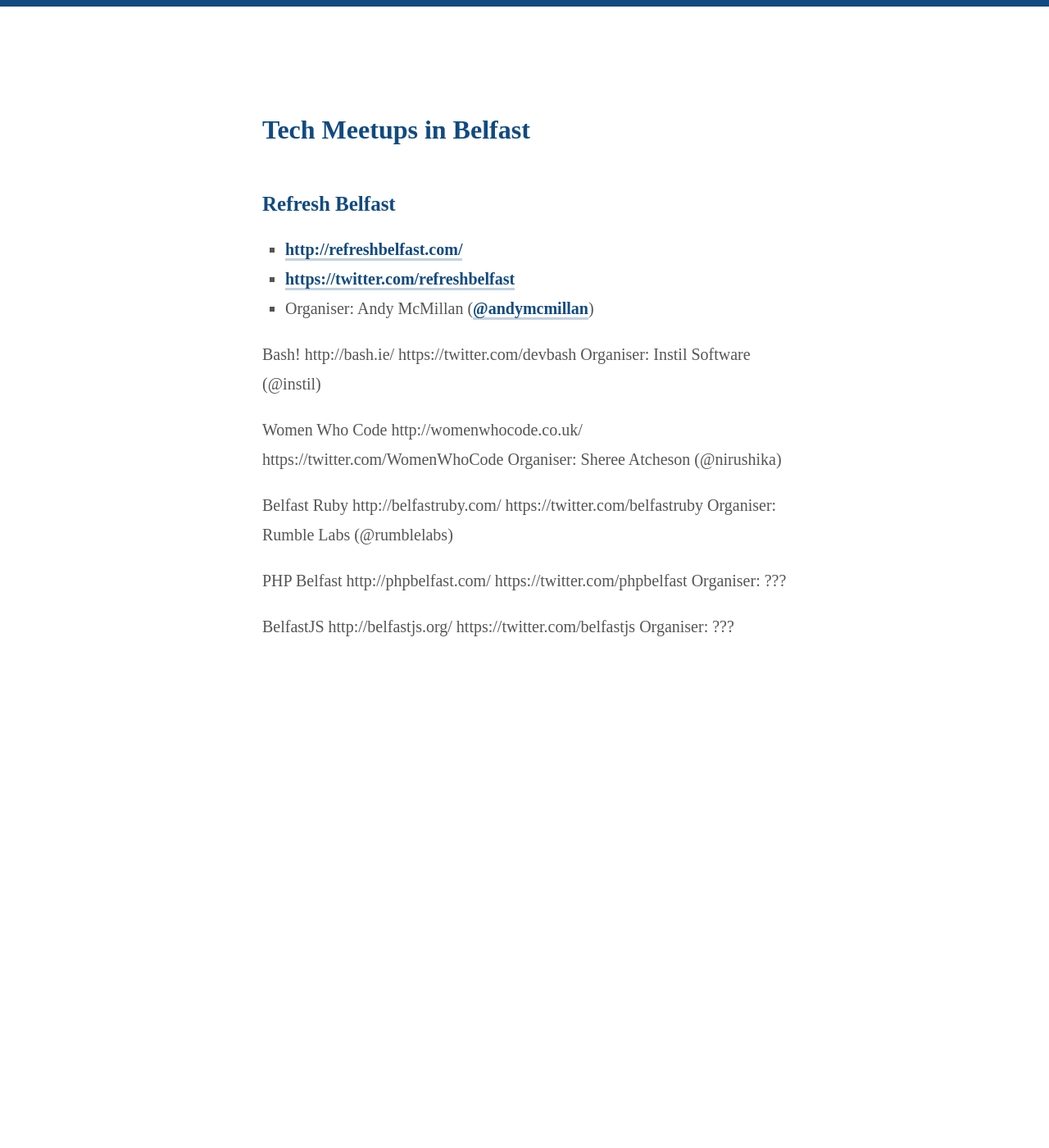
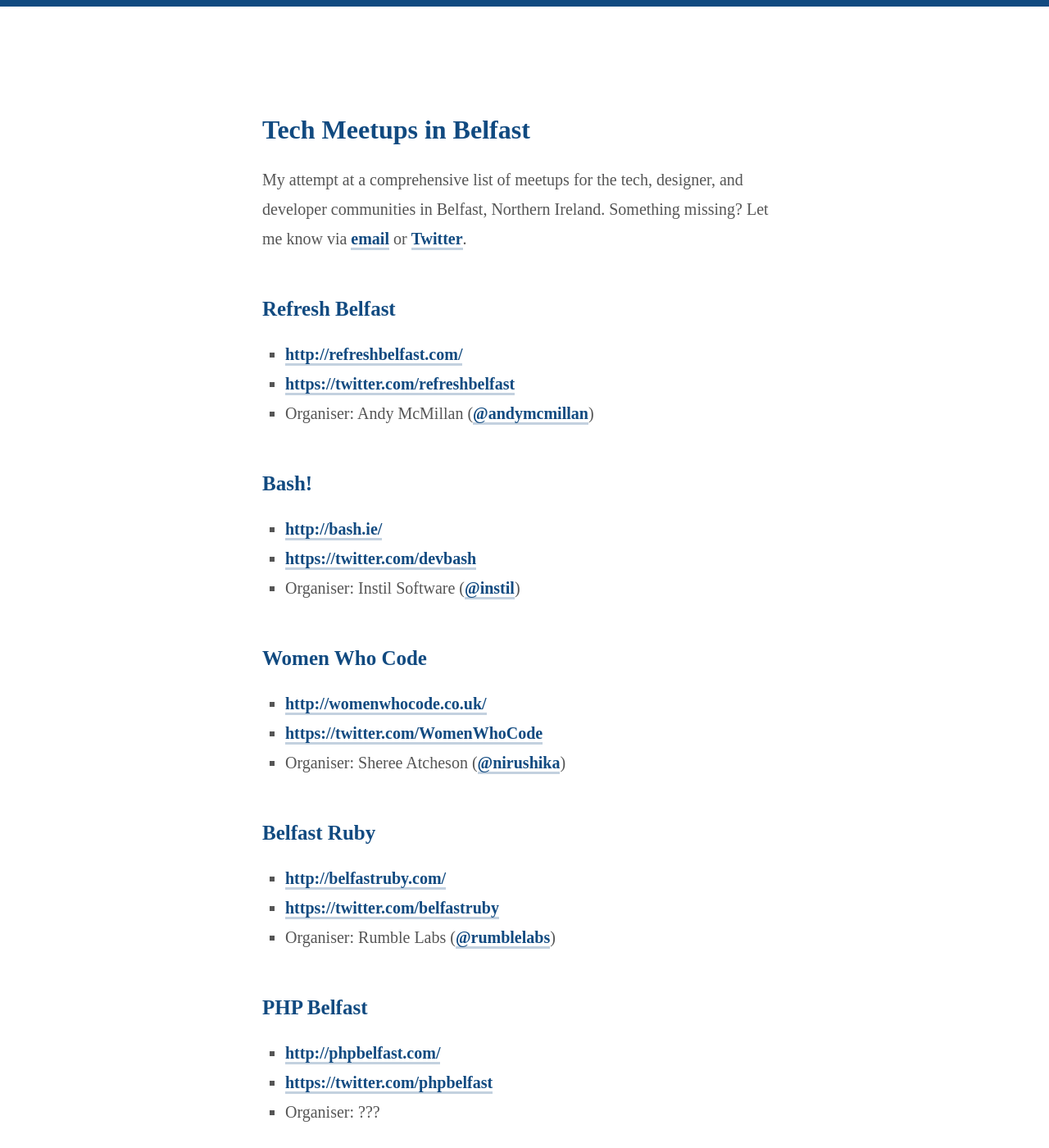
Before and after one commit to andymcmillan/andymcmillan, a Jekyll site: the page built from meetups.md, in a window 1280 px wide and 1400 px high. Shown: the whole window at 82% size. Built offline with Jekyll 4.4.1, drawn with Linux system fonts in a browser that asks for light colours; Markdown is read by kramdown in place of the engine named in the settings; some of the changed text lies outside the part shown.

Commit message:
Update meetups.md

```diff
--- a/meetups.md
+++ b/meetups.md
@@ -6,32 +6,34 @@
 
 # Tech Meetups in Belfast
 
+My attempt at a comprehensive list of meetups for the tech, designer, and developer communities in Belfast, Northern Ireland. Something missing? Let me know via [email](mailto:andy@goodonpaper.com) or [Twitter](https://twitter.com/andymcmillan).
+
 ## Refresh Belfast
 * [http://refreshbelfast.com/](http://refreshbelfast.com/)
 * [https://twitter.com/refreshbelfast](https://twitter.com/refreshbelfast)
 * Organiser: Andy McMillan ([@andymcmillan](https://twitter.com/andymcmillan))
 
-Bash!
-http://bash.ie/
-https://twitter.com/devbash
-Organiser: Instil Software (@instil)
+## Bash!
+* [http://bash.ie/](http://bash.ie/)
+* [https://twitter.com/devbash](https://twitter.com/devbash)
+* Organiser: Instil Software ([@instil](https://twitter.com/instil))
 
-Women Who Code
-http://womenwhocode.co.uk/
-https://twitter.com/WomenWhoCode
-Organiser: Sheree Atcheson (@nirushika)
+## Women Who Code
+* [http://womenwhocode.co.uk/](http://womenwhocode.co.uk/)
+* [https://twitter.com/WomenWhoCode](https://twitter.com/WomenWhoCode)
+* Organiser: Sheree Atcheson ([@nirushika](https://twitter.com/nirushika))
 
-Belfast Ruby
-http://belfastruby.com/
-https://twitter.com/belfastruby
-Organiser: Rumble Labs (@rumblelabs)
+## Belfast Ruby
+* [http://belfastruby.com/](http://belfastruby.com/)
+* [https://twitter.com/belfastruby](https://twitter.com/belfastruby)
+* Organiser: Rumble Labs ([@rumblelabs](https://twitter.com/rumblelabs))
 
-PHP Belfast
-http://phpbelfast.com/
-https://twitter.com/phpbelfast
-Organiser: ???
+## PHP Belfast
+* [http://phpbelfast.com/](http://phpbelfast.com/)
+* [https://twitter.com/phpbelfast](https://twitter.com/phpbelfast)
+* Organiser: ???
 
-BelfastJS
-http://belfastjs.org/
-https://twitter.com/belfastjs
-Organiser: ???
+## BelfastJS
+* [http://belfastjs.org/](http://belfastjs.org/)
+* [https://twitter.com/belfastjs](https://twitter.com/belfastjs)
+* Organiser: ???
```
